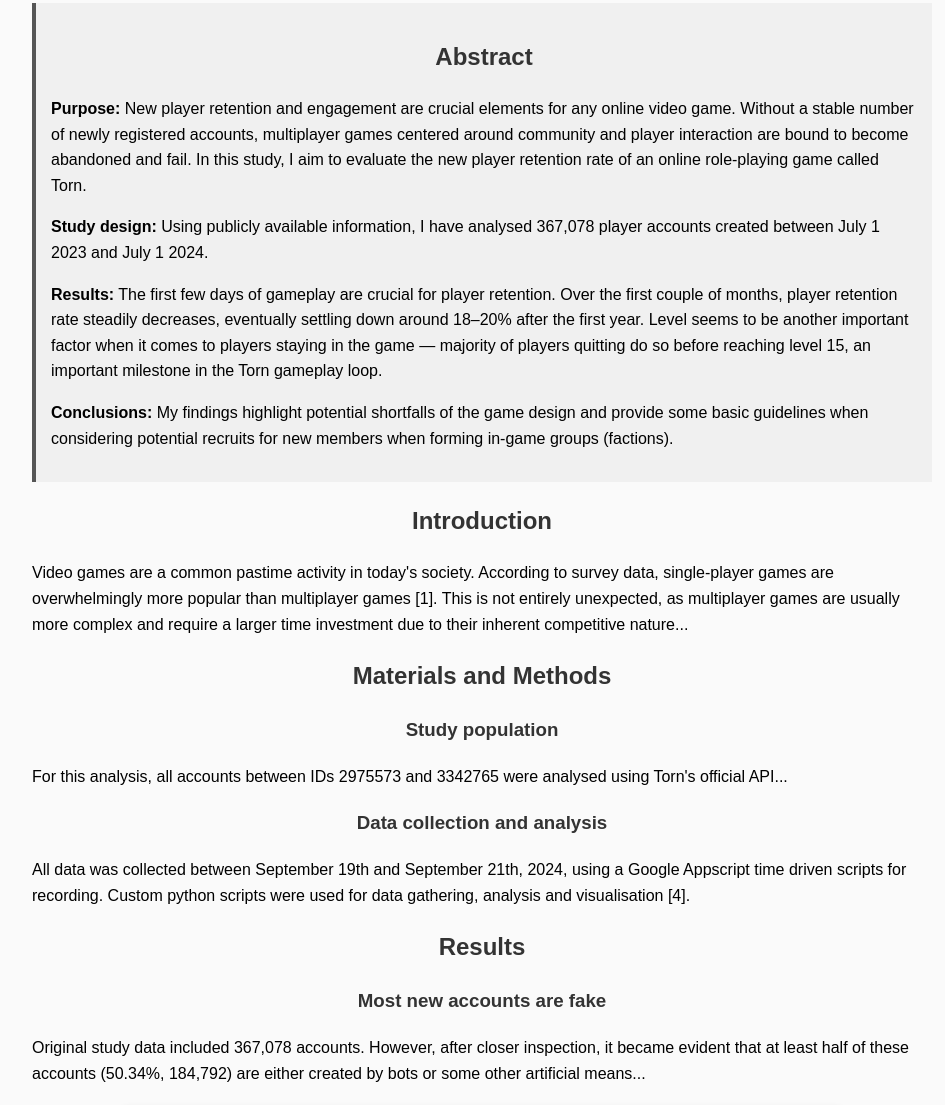
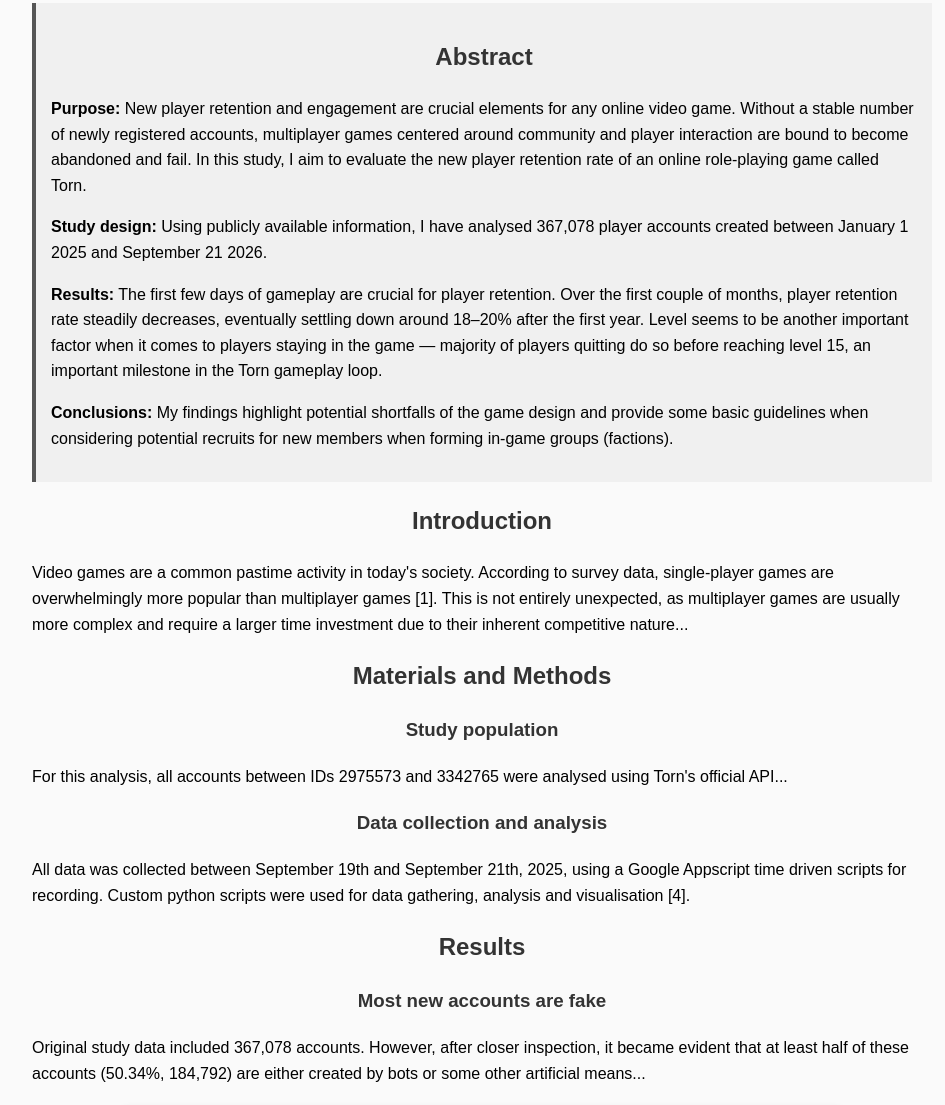
Before and after one commit to chenglong96/chenglong96.github.io, a plain HTML site: page index.html in a window 1280 px wide. Shown: the part 153-1258 px from the top of the page, without its empty margins (158-1103 px from the left). Drawn offline with Linux system fonts and the light colour scheme.

Commit message:
Update index.html

```diff
--- a/index.html
+++ b/index.html
@@ -58,7 +58,7 @@
     <h2>Abstract</h2>
     <p><strong>Purpose:</strong> New player retention and engagement are crucial elements for any online video game. Without a stable number of newly registered accounts, multiplayer games centered around community and player interaction are bound to become abandoned and fail. In this study, I aim to evaluate the new player retention rate of an online role-playing game called Torn.</p>
 
-    <p><strong>Study design:</strong> Using publicly available information, I have analysed 367,078 player accounts created between July 1 2023 and July 1 2024.</p>
+    <p><strong>Study design:</strong> Using publicly available information, I have analysed 367,078 player accounts created between January 1 2025 and September 21 2026.</p>
 
     <p><strong>Results:</strong> The first few days of gameplay are crucial for player retention. Over the first couple of months, player retention rate steadily decreases, eventually settling down around 18–20% after the first year. Level seems to be another important factor when it comes to players staying in the game — majority of players quitting do so before reaching level 15, an important milestone in the Torn gameplay loop.</p>
 
@@ -73,7 +73,7 @@
   <p>For this analysis, all accounts between IDs 2975573 and 3342765 were analysed using Torn's official API...</p>
 
   <h3>Data collection and analysis</h3>
-  <p>All data was collected between September 19th and September 21th, 2024, using a Google Appscript time driven scripts for recording. Custom python scripts were used for data gathering, analysis and visualisation [4].</p>
+  <p>All data was collected between September 19th and September 21th, 2025, using a Google Appscript time driven scripts for recording. Custom python scripts were used for data gathering, analysis and visualisation [4].</p>
 
   <h2>Results</h2>
 
```
